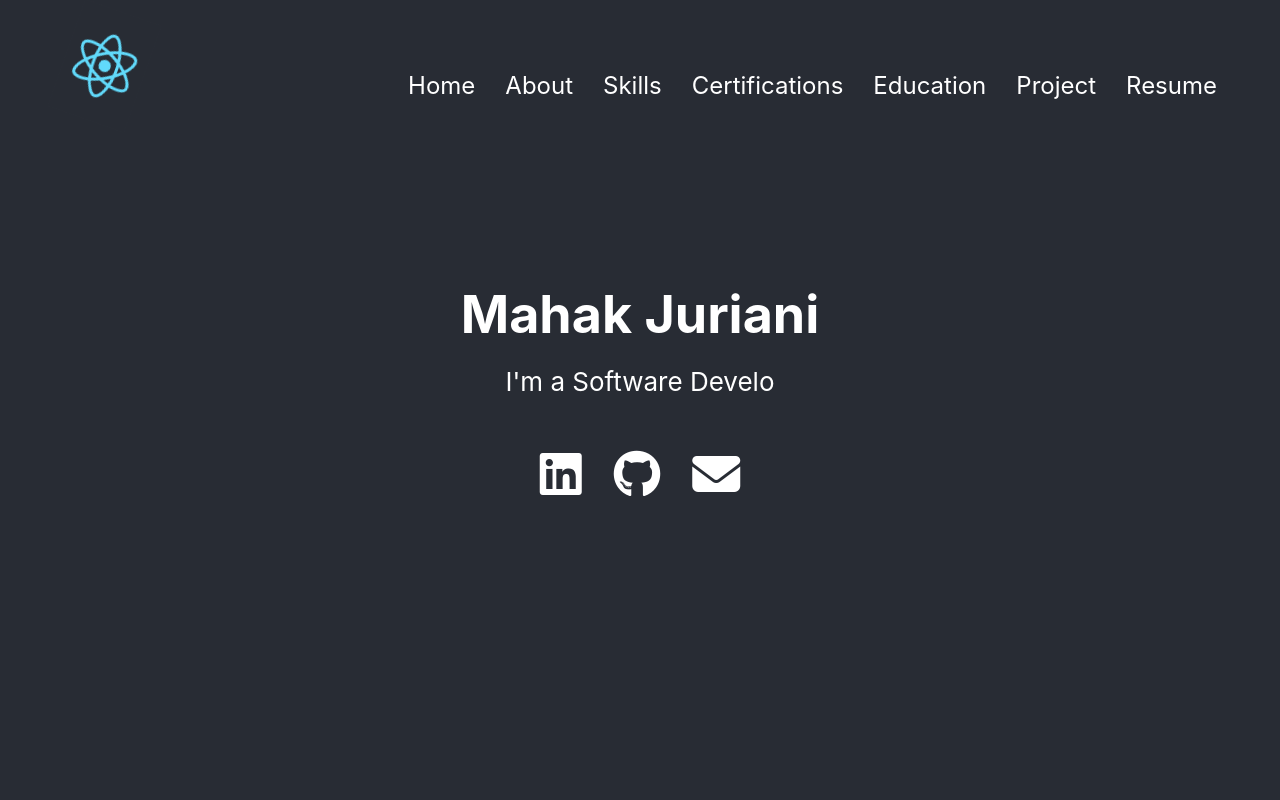
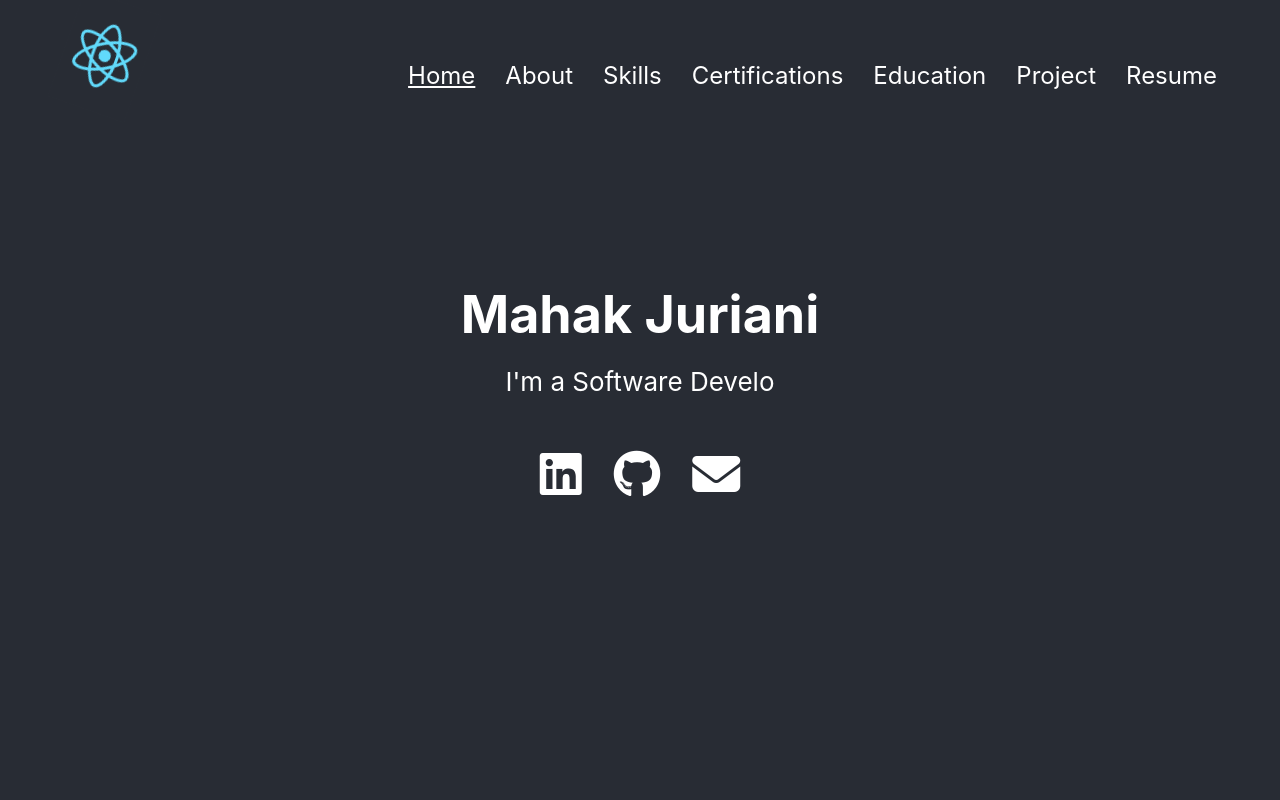
Before and after one commit to mahak-juriani/my-portfolio, a React (Create React App) app: page / in a window 1280 px wide. Shown: the top 800 px of the page. Built offline with nearby package versions, Linux system fonts and the light colour scheme; grey boxes are pictures that could not be loaded.

Commit message:
navbar underline current nav item

```diff
--- a/src/App.js
+++ b/src/App.js
@@ -1,5 +1,5 @@
 import './App.css';
-import NavBar from './components/NavBar/NavBar.js';
+import NavBar from './components/NavBar/NavBar.jsx';
 import TypeWriter from './components/Typewriter/Typewriter.js';
 import Tile from './components/Tile/Tile';
 import Banner from './components/Banner';
--- a/src/Pages/HomePage/HomePage.jsx
+++ b/src/Pages/HomePage/HomePage.jsx
@@ -1,4 +1,4 @@
-import NavBar from '../../components/NavBar/NavBar.js';
+import NavBar from '../../components/NavBar/NavBar.jsx';
 import TypeWriter from '../../components/Typewriter/Typewriter.js';
 import SkillsPage from '../Skills';
 import Certifications from '../Certifications';
@@ -9,7 +9,7 @@ function HomePage() {
     return (
         <div className="App">
             <header className="App-header">
-                <NavBar />
+                {/* <NavBar /> */}
                 <div className="static-container">
                 <h1 className="nameElement">Mahak Juriani</h1>
                 <TypeWriter
--- a/src/components/NavBar/NavBar.css
+++ b/src/components/NavBar/NavBar.css
@@ -60,3 +60,7 @@ nav {
     font-size: 1.5em;
     color: #61dafb;
 }
+
+.nav-item.active a {
+    text-decoration: underline !important;
+  }
--- a/src/components/NavBar/NavBar.js
+++ /dev/null
@@ -1,24 +0,0 @@
-import "./NavBar.css";
-import logo from '../../logo.svg';
-
-import { Link } from 'react-router-dom';
-
-function NavBar() {
-    return (
-        <nav>
-            <img src={logo} className="App-logo" alt="logo" />
-            <ul className="navBar">
-                <Link to="/" className="nav-item"><a href="">Home</a></Link>
-                <Link to="/about" className="nav-item"><a href="">About</a></Link>
-                <Link to="/skills" className="nav-item"><a href="">Skills</a></Link>
-                <Link to="/certification" className="nav-item"><a href="">Certifications</a></Link>
-                <Link to="/education" className="nav-item"><a href="">Education</a></Link>
-                <Link to="projects" className="nav-item"><a href="">Project</a></Link>
-                <li className="nav-item"><a href="">Resume</a></li>
-            </ul>
-        </nav>
-    )
-}
-
-
-export default NavBar;
--- /dev/null
+++ b/src/components/NavBar/NavBar.jsx
@@ -0,0 +1,33 @@
+import "./NavBar.css";
+import logo from '../../logo.svg';
+
+import { Link } from 'react-router-dom';
+import { useState } from "react";
+
+
+function NavBar() {
+    const [activeLink, setActiveLink] = useState("home");
+    return (
+        <nav>
+            <img src={logo} className="App-logo" alt="logo" />
+            <ul className="navBar">
+                <Link onClick={()=>{setActiveLink("home")}} to="/" className={activeLink=="home"?"nav-item active":"nav-item"}><a href="">Home</a></Link>
+
+                <Link onClick={()=>{setActiveLink("about")}} to="/about" className={activeLink=="about"?"nav-item active":"nav-item"}><a href="">About</a></Link>
+
+                <Link onClick={()=>{setActiveLink("skills")}} to="/skills" className={activeLink=="skills"?"nav-item active":"nav-item"}><a href="">Skills</a></Link>
+
+                <Link onClick={()=>{setActiveLink("certification")}} to="/certification" className={activeLink=="certification"?"nav-item active":"nav-item"}><a href="">Certifications</a></Link>
+
+                <Link onClick={()=>{setActiveLink("education")}} to="/education" className={activeLink=="education"?"nav-item active":"nav-item"}><a href="">Education</a></Link>
+
+                <Link onClick={()=>{setActiveLink("projects")}} to="projects" className={activeLink=="projects"?"nav-item active":"nav-item"}><a href="">Project</a></Link>
+
+                <li className="nav-item"><a href="">Resume</a></li>
+            </ul>
+        </nav>
+    )
+}
+
+
+export default NavBar;
```
Also changed, not shown: src/Pages/Education/Education.jsx (+8 -8 lines).
